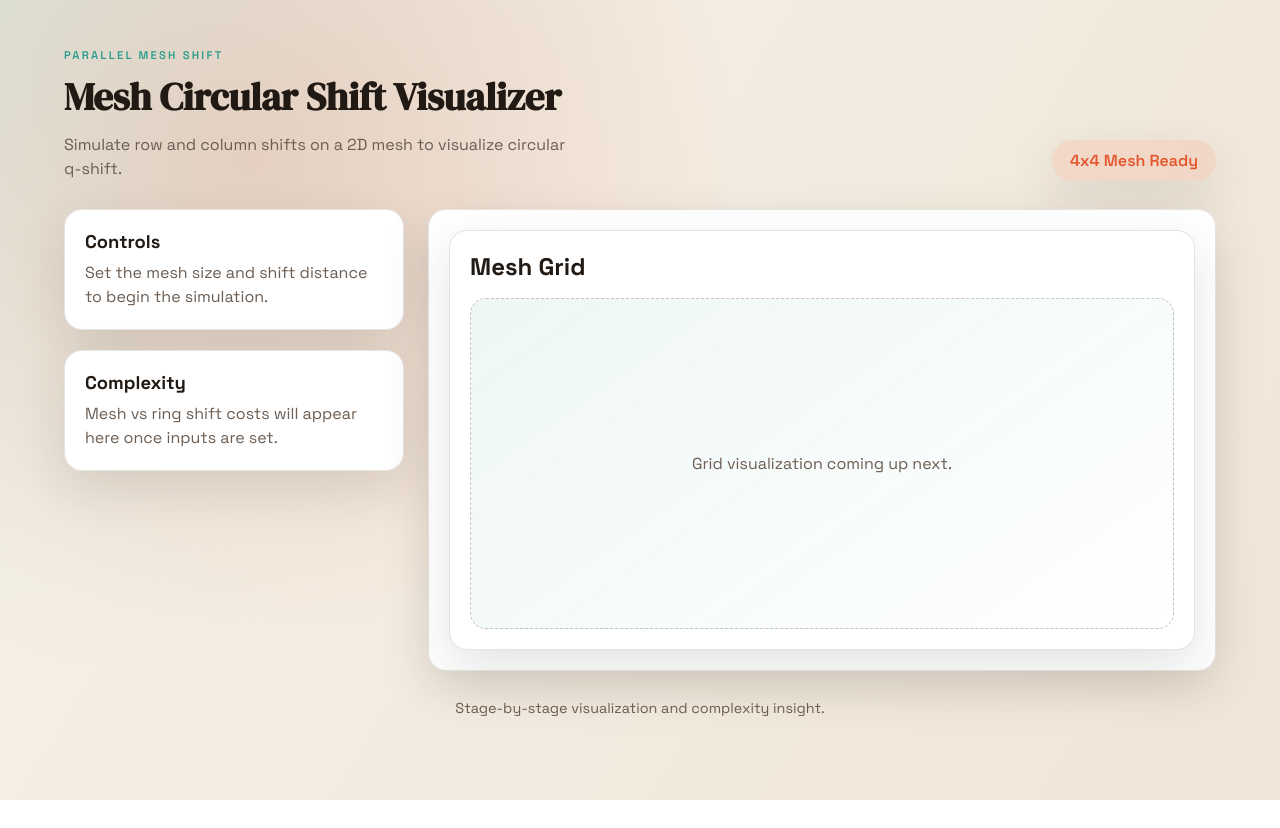
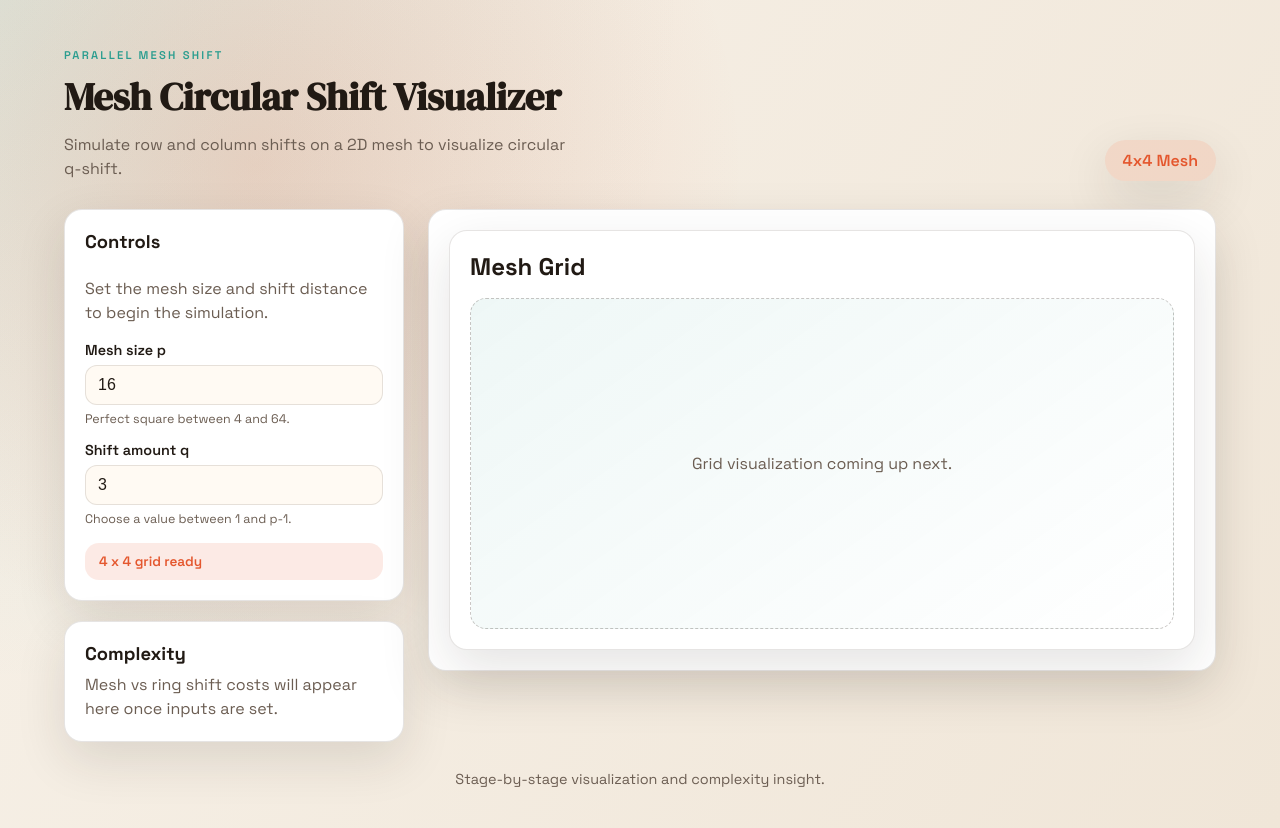
Before and after one commit to RudhanLodhi/Mesh-Shift-Visualizer, a React (Vite) app: page / in a window 1280 px wide. Before the commit the page ends 800 px from the top, so only its background shows below. Built offline with nearby package versions, Linux system fonts and the light colour scheme.

Commit message:
feat: add validated mesh inputs

```diff
--- a/src/App.jsx
+++ b/src/App.jsx
@@ -1,8 +1,67 @@
+import { useEffect, useMemo, useState } from 'react';
 import ControlPanel from './components/ControlPanel.jsx';
 import MeshGrid from './components/MeshGrid.jsx';
 import ComplexityPanel from './components/ComplexityPanel.jsx';
+import { computeShiftStages } from './utils/shiftLogic.js';
+
+const DEFAULT_P = '16';
+const DEFAULT_Q = '3';
 
 function App() {
+  const [pValue, setPValue] = useState(DEFAULT_P);
+  const [qValue, setQValue] = useState(DEFAULT_Q);
+  const [stage, setStage] = useState(0);
+
+  const pNumber = Number(pValue);
+  const pIsInteger = Number.isInteger(pNumber);
+  const pInRange = pNumber >= 4 && pNumber <= 64;
+  const pIsSquare = pIsInteger && Number.isInteger(Math.sqrt(pNumber));
+  const pValid = pValue !== '' && pIsInteger && pInRange && pIsSquare;
+  const meshSize = pValid ? Math.sqrt(pNumber) : null;
+
+  let pError = '';
+  if (pValue === '') {
+    pError = 'Enter a value between 4 and 64.';
+  } else if (!pIsInteger) {
+    pError = 'p must be an integer.';
+  } else if (!pInRange) {
+    pError = 'p must be between 4 and 64.';
+  } else if (!pIsSquare) {
+    pError = 'p must be a perfect square.';
+  }
+
+  const qNumber = Number(qValue);
+  const qIsInteger = Number.isInteger(qNumber);
+  const qMax = pValid ? pNumber - 1 : null;
+  let qError = '';
+
+  if (qValue === '') {
+    qError = 'Enter a value between 1 and p-1.';
+  } else if (!qIsInteger) {
+    qError = 'q must be an integer.';
+  } else if (!pValid) {
+    qError = 'Enter a valid p first.';
+  } else if (qNumber < 1 || qNumber > qMax) {
+    qError = `q must be between 1 and ${qMax}.`;
+  }
+
+  const qValid = qError === '';
+  const inputsValid = pValid && qValid;
+
+  const shiftData = useMemo(() => {
+    if (!inputsValid) {
+      return null;
+    }
+
+    return computeShiftStages(pNumber, qNumber);
+  }, [inputsValid, pNumber, qNumber]);
+
+  useEffect(() => {
+    setStage(0);
+  }, [pValue, qValue]);
+
+  const badgeText = meshSize ? `${meshSize}x${meshSize} Mesh` : 'Awaiting valid p';
+
   return (
     <div className="app">
       <header className="app-header">
@@ -13,16 +72,24 @@ function App() {
             Simulate row and column shifts on a 2D mesh to visualize circular q-shift.
           </p>
         </div>
-        <div className="header-badge">4x4 Mesh Ready</div>
+        <div className="header-badge">{badgeText}</div>
       </header>
 
       <main className="app-main">
         <section className="panel-stack">
-          <ControlPanel />
+          <ControlPanel
+            pValue={pValue}
+            qValue={qValue}
+            onPChange={setPValue}
+            onQChange={setQValue}
+            pError={pError}
+            qError={qError}
+            meshSize={meshSize}
+          />
           <ComplexityPanel />
         </section>
         <section className="mesh-panel">
-          <MeshGrid />
+          <MeshGrid stage={stage} shiftData={shiftData} inputsValid={inputsValid} />
         </section>
       </main>
 
--- a/src/components/ControlPanel.jsx
+++ b/src/components/ControlPanel.jsx
@@ -1,8 +1,67 @@
-function ControlPanel() {
+function ControlPanel({
+  pValue,
+  qValue,
+  onPChange,
+  onQChange,
+  pError,
+  qError,
+  meshSize
+}) {
   return (
-    <section className="panel">
+    <section className="panel control-panel">
       <h2>Controls</h2>
       <p>Set the mesh size and shift distance to begin the simulation.</p>
+
+      <div className="control-fields">
+        <div className="control-field">
+          <label htmlFor="mesh-size">Mesh size p</label>
+          <input
+            id="mesh-size"
+            className={`control-input${pError ? ' invalid' : ''}`}
+            type="number"
+            inputMode="numeric"
+            step="1"
+            min="4"
+            max="64"
+            value={pValue}
+            onChange={(event) => onPChange(event.target.value)}
+            aria-invalid={Boolean(pError)}
+            aria-describedby="mesh-size-help"
+          />
+          <span
+            id="mesh-size-help"
+            className={`helper-text${pError ? ' error' : ''}`}
+          >
+            {pError || 'Perfect square between 4 and 64.'}
+          </span>
+        </div>
+
+        <div className="control-field">
+          <label htmlFor="shift-amount">Shift amount q</label>
+          <input
+            id="shift-amount"
+            className={`control-input${qError ? ' invalid' : ''}`}
+            type="number"
+            inputMode="numeric"
+            step="1"
+            min="1"
+            value={qValue}
+            onChange={(event) => onQChange(event.target.value)}
+            aria-invalid={Boolean(qError)}
+            aria-describedby="shift-amount-help"
+          />
+          <span
+            id="shift-amount-help"
+            className={`helper-text${qError ? ' error' : ''}`}
+          >
+            {qError || 'Choose a value between 1 and p-1.'}
+          </span>
+        </div>
+      </div>
+
+      <div className="mesh-meta">
+        {meshSize ? `${meshSize} x ${meshSize} grid ready` : 'Awaiting valid mesh size'}
+      </div>
     </section>
   );
 }
--- a/src/index.css
+++ b/src/index.css
@@ -113,6 +113,67 @@ h1 {
   line-height: 1.5;
 }
 
+.control-panel {
+  display: flex;
+  flex-direction: column;
+  gap: 16px;
+}
+
+.control-fields {
+  display: grid;
+  gap: 14px;
+}
+
+.control-field {
+  display: flex;
+  flex-direction: column;
+  gap: 6px;
+}
+
+.control-field label {
+  font-weight: 600;
+  font-size: 0.9rem;
+}
+
+.control-input {
+  padding: 10px 12px;
+  border-radius: 12px;
+  border: 1px solid var(--panel-border);
+  font-size: 1rem;
+  background: #fffaf3;
+  color: var(--ink);
+  transition: border-color 0.2s ease, box-shadow 0.2s ease;
+}
+
+.control-input:focus {
+  outline: none;
+  border-color: var(--accent);
+  box-shadow: 0 0 0 3px rgba(228, 87, 46, 0.2);
+}
+
+.control-input.invalid {
+  border-color: #c0392b;
+  background: rgba(192, 57, 43, 0.08);
+}
+
+.helper-text {
+  font-size: 0.78rem;
+  color: var(--muted);
+}
+
+.helper-text.error {
+  color: #c0392b;
+}
+
+.mesh-meta {
+  padding: 10px 14px;
+  border-radius: 14px;
+  background: var(--accent-soft);
+  color: var(--accent);
+  font-weight: 600;
+  font-size: 0.85rem;
+}
+
 .mesh-panel {
   min-height: 420px;
   display: flex;
```
